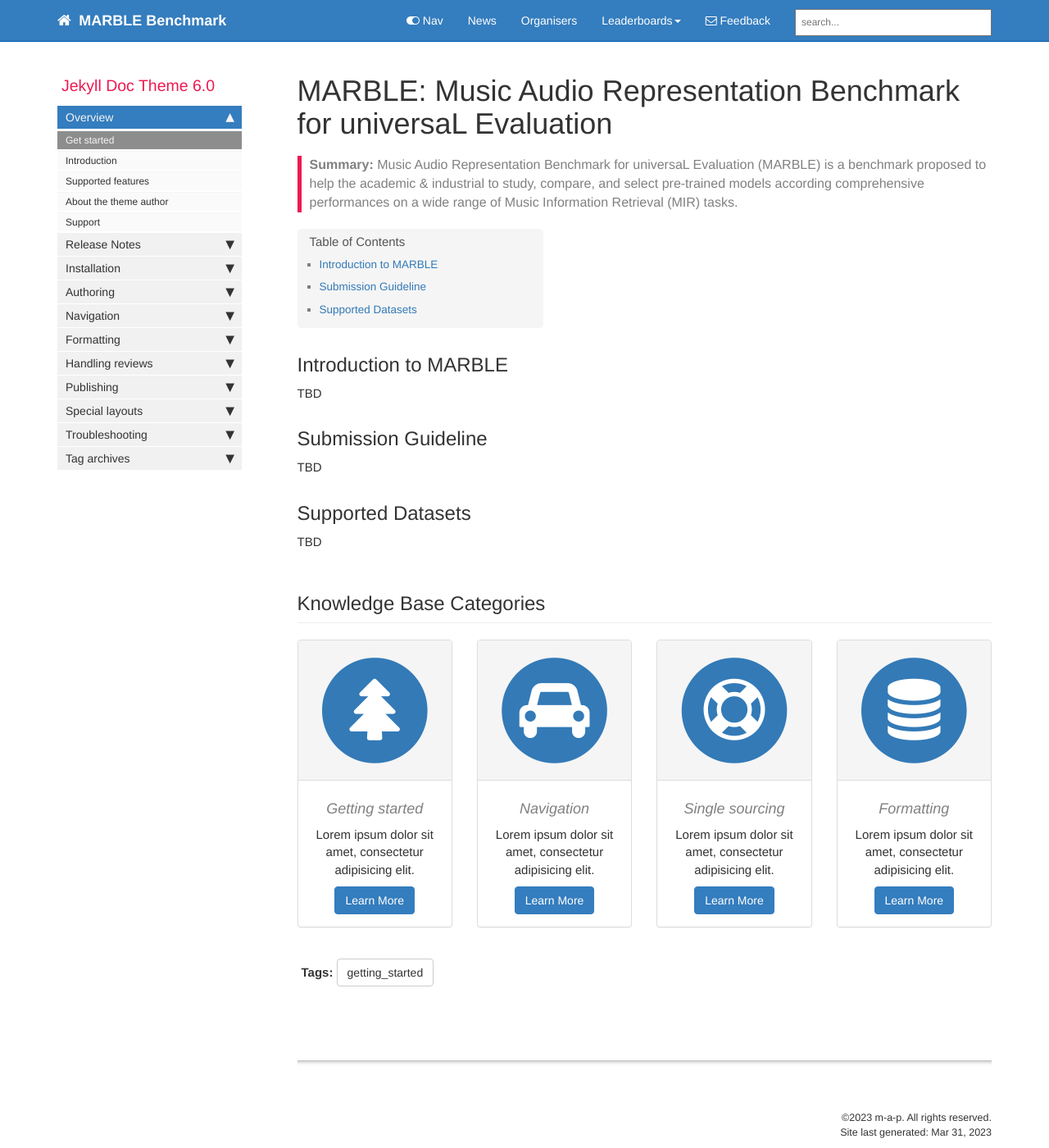
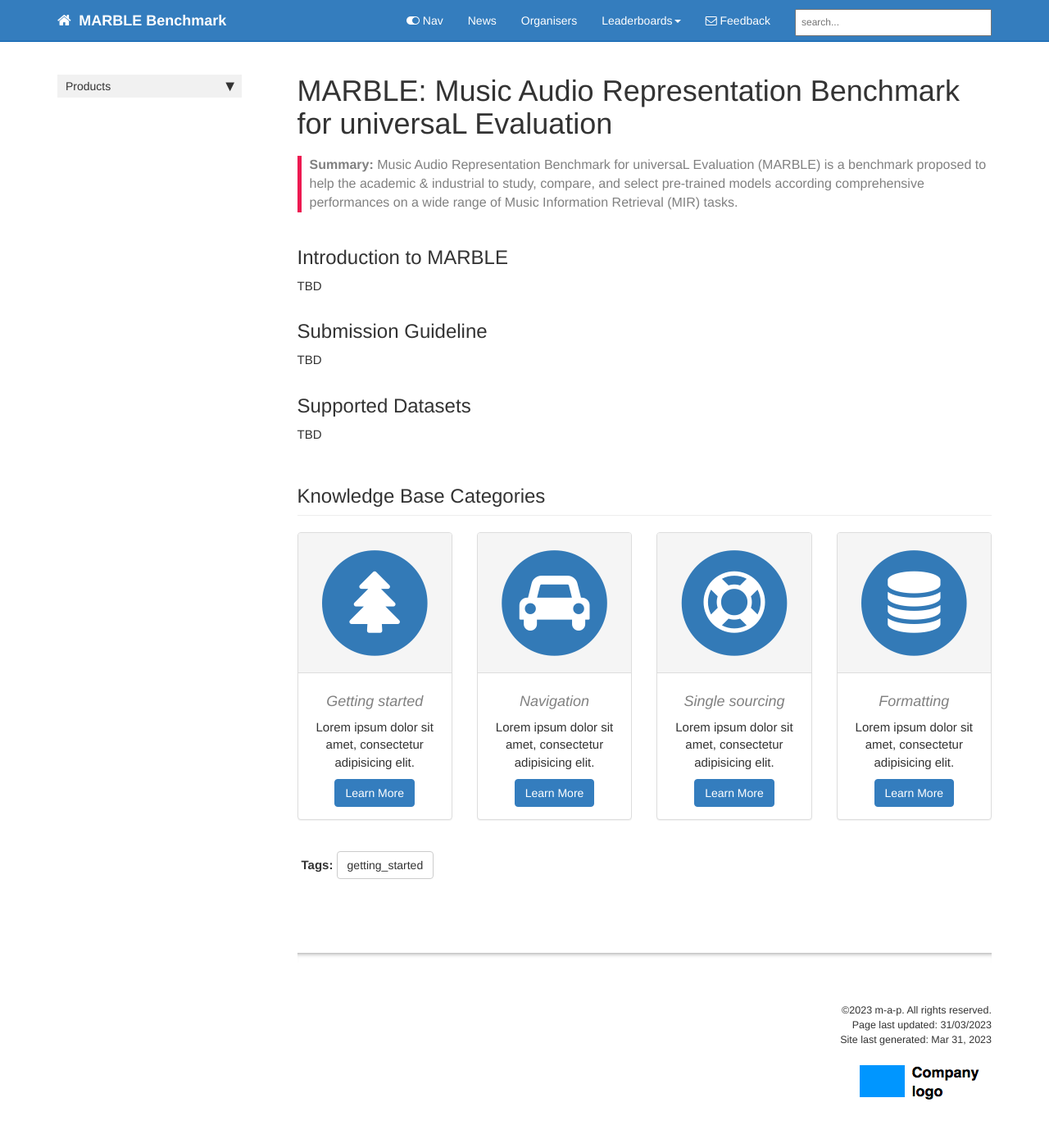
Before and after one commit to yizhilll/marble-bm, a Jekyll site: the page built from index.md, in a window 1280 px wide and 1400 px high. Shown: the whole window at 82% size. Built offline with Jekyll 4.4.1, drawn with Linux system fonts in a browser that asks for light colours; comment, search, counter and statistics services are not loaded.

```diff
--- a/_data/topnav.yml
+++ b/_data/topnav.yml
@@ -10,7 +10,7 @@ topnav:
     # - title: Results
     #   url: /results
     - title: Organisers
-      url: /organisers
+      url: /organisers_intro
 
 #Topnav dropdowns
 topnav_dropdowns:
--- a/index.md
+++ b/index.md
@@ -1,11 +1,13 @@
 ---
 title: "MARBLE: Music Audio Representation Benchmark for universaL Evaluation"
-keywords: sample homepage
+keywords: homepage
 tags: [getting_started]
-sidebar: mydoc_sidebar
+# sidebar: mydoc_sidebar
 permalink: index.html
 summary: Music Audio Representation Benchmark for universaL Evaluation (MARBLE) is a benchmark proposed to help the academic & industrial to study, compare, and select pre-trained models according comprehensive performances on a wide range of Music Information Retrieval (MIR) tasks.
 layout: "page"
+toc: false
+last_updated: "31/03/2023"
 ---
 
 ## Introduction to MARBLE
```
Also changed, not shown: pages/results/overall_results.md (+1 -0 lines), pages/results/results.md (+1 -0 lines), pages/results/sampel-level_classification_results.md (+1 -0 lines), pages/results/sequence_labelling_results.md (+1 -0 lines).
